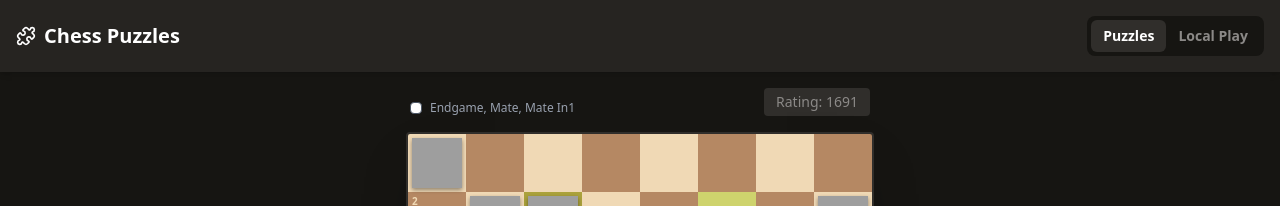
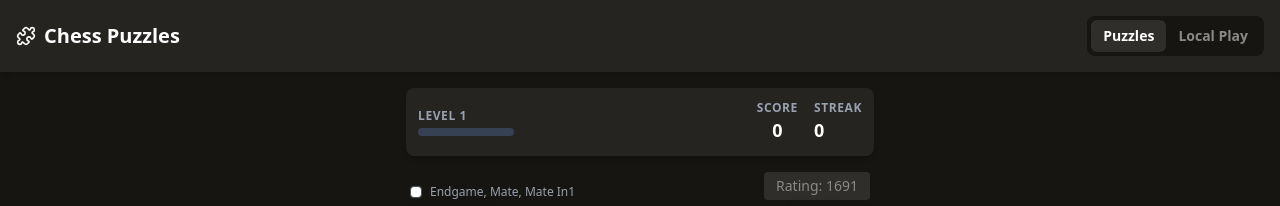
Before and after one commit to nsdevaraj/offlinepuzzle, a React (Vite) app: page / in a window 1280 px wide. Shown: the top 206 px of the page. Built offline with nearby package versions, Linux system fonts and the light colour scheme; grey boxes are pictures that could not be loaded.

Commit message:
feat: Implement gamification features
Adds state for score, streak, level, XP, and hint usage. Updates puzzle solving logic to award points and XP, and to manage streak and level progression. Includes an initial set of puzzles in JSON format.

```diff
--- a/src/App.tsx
+++ b/src/App.tsx
@@ -211,6 +211,15 @@ function Puzzles() {
   const [moveHistory, setMoveHistory] = useState<string[]>([]);
   const [isWrong, setIsWrong] = useState(false);
 
+  // Gamification state
+  const [score, setScore] = useState(0);
+  const [streak, setStreak] = useState(0);
+  const [highestStreak, setHighestStreak] = useState(0);
+  const [level, setLevel] = useState(1);
+  const [xp, setXp] = useState(0);
+  const [hasUsedHint, setHasUsedHint] = useState(false);
+  const [showXpPopup, setShowXpPopup] = useState<{xp: number, score: number} | null>(null);
+
   const loadPuzzle = useCallback((index: number) => {
     const p = PUZZLES[index];
     const newGame = new Chess(p.fen);
@@ -230,6 +239,7 @@ function Puzzles() {
     setIsSolved(false);
     setMoveHistory([moveObj ? moveObj.san : firstMove]);
     setIsWrong(false);
+    setHasUsedHint(false);
   }, []);
 
   useEffect(() => {
@@ -278,6 +288,27 @@ function Puzzles() {
             setSelectedSquare(null);
             setLegalMoves([]);
             setMoveIndex(nextIdx);
+
+            if (!hasUsedHint) {
+              const newStreak = streak + 1;
+              setStreak(newStreak);
+              if (newStreak > highestStreak) setHighestStreak(newStreak);
+
+              const gainedXp = 10 + newStreak * 2;
+              const newXp = xp + gainedXp;
+              const newScore = score + 100 + newStreak * 10;
+              setScore(newScore);
+
+              if (newXp >= level * 100) {
+                setLevel(level + 1);
+                setXp(newXp - level * 100);
+              } else {
+                setXp(newXp);
+              }
+
+              setShowXpPopup({ xp: gainedXp, score: 100 + newStreak * 10 });
+              setTimeout(() => setShowXpPopup(null), 2000);
+            }
           } else {
             setStatus('Computer thinking...');
             setSelectedSquare(null);
@@ -295,6 +326,27 @@ function Puzzles() {
               if (nextIdx + 1 >= puzzle.moves.length) {
                 setStatus('Puzzle Solved!');
                 setIsSolved(true);
+
+                if (!hasUsedHint) {
+                  const newStreak = streak + 1;
+                  setStreak(newStreak);
+                  if (newStreak > highestStreak) setHighestStreak(newStreak);
+
+                  const gainedXp = 10 + newStreak * 2;
+                  const newXp = xp + gainedXp;
+                  const newScore = score + 100 + newStreak * 10;
+                  setScore(newScore);
+
+                  if (newXp >= level * 100) {
+                    setLevel(level + 1);
+                    setXp(newXp - level * 100);
+                  } else {
+                    setXp(newXp);
+                  }
+
+                  setShowXpPopup({ xp: gainedXp, score: 100 + newStreak * 10 });
+                  setTimeout(() => setShowXpPopup(null), 2000);
+                }
               } else {
                 setStatus('Your turn');
               }
@@ -303,6 +355,8 @@ function Puzzles() {
         } else {
           setStatus('Incorrect move. Try again.');
           setIsWrong(true);
+          setStreak(0);
+          setHasUsedHint(true);
           setTimeout(() => setIsWrong(false), 500);
         }
       } else if (piece && piece.color === game.turn()) {
@@ -317,6 +371,8 @@ function Puzzles() {
 
   const handleShowMove = () => {
     if (isSolved || !puzzle || status === 'Computer thinking...') return;
+    setStreak(0);
+    setHasUsedHint(true);
     const expectedMove = puzzle.moves[moveIndex];
     if (expectedMove) {
       const from = expectedMove.slice(0,2);
@@ -403,6 +459,8 @@ function Puzzles() {
 
   const handleHint = () => {
     if (isSolved) return;
+    setStreak(0);
+    setHasUsedHint(true);
     const expectedMove = puzzle.moves[moveIndex];
     if (expectedMove) {
       const from = expectedMove.slice(0,2);
@@ -418,6 +476,42 @@ function Puzzles() {
 
   return (
     <div className="flex flex-col items-center w-full gap-4">
+      <div className="w-full flex justify-between items-center bg-[#262421] p-3 rounded-lg shadow-md relative">
+        {showXpPopup && (
+          <div className="absolute top-full left-1/2 -translate-x-1/2 mt-2 z-50 animate-bounce">
+            <div className="bg-green-500 text-white px-3 py-1 rounded-full font-bold text-sm shadow-lg whitespace-nowrap">
+              +{showXpPopup.score} Score | +{showXpPopup.xp} XP
+            </div>
+          </div>
+        )}
+        <div className="flex flex-col">
+          <span className="text-xs text-gray-400 uppercase tracking-wider font-bold">Level {level}</span>
+          <div className="w-24 h-2 bg-gray-700 rounded-full mt-1 overflow-hidden">
+            <div className="h-full bg-blue-500 transition-all" style={{ width: `${(xp / (level * 100)) * 100}%` }}></div>
+          </div>
+        </div>
+
+        <div className="flex gap-4 text-center">
+          <div className="flex flex-col">
+            <span className="text-xs text-gray-400 uppercase tracking-wider font-bold">Score</span>
+            <span className="text-lg font-bold text-white">{score}</span>
+          </div>
+          <div className="flex flex-col">
+            <span className="text-xs text-gray-400 uppercase tracking-wider font-bold">Streak</span>
+            <div className="flex items-baseline gap-1">
+              <span className={`text-lg font-bold ${streak > 0 ? 'text-orange-400' : 'text-white'}`}>
+                {streak} {streak > 2 && '🔥'}
+              </span>
+              {highestStreak > 0 && (
+                <span className="text-[10px] text-gray-500 font-medium" title="Highest Streak">
+                  / {highestStreak}
+                </span>
+              )}
+            </div>
+          </div>
+        </div>
+      </div>
+
       <div className="w-full flex justify-between items-end px-1">
         <div className="flex items-center gap-2 text-sm">
           <div className={`w-3 h-3 rounded-sm border border-gray-600 ${boardFlipped ? 'bg-white' : 'bg-black'}`}></div>
```
Also changed, not shown: src/puzzles.json.
